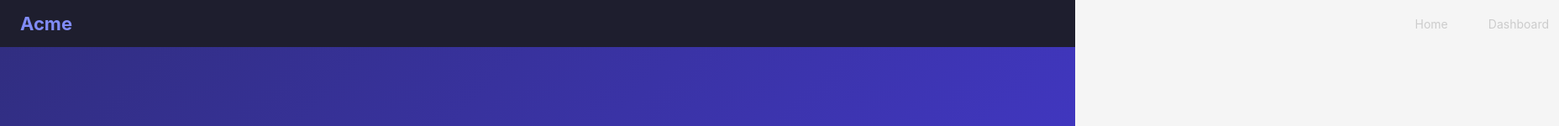
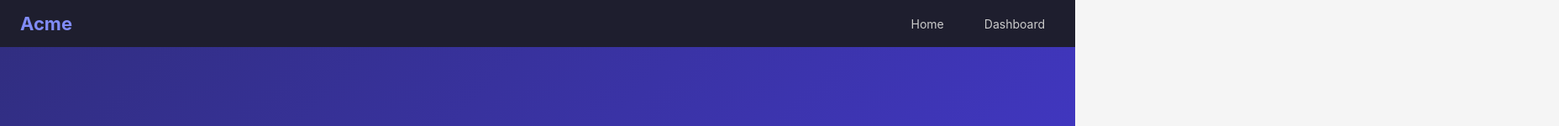
Before and after one commit to Elenion88/preflight-demo-app, a Next.js app: page / in a window 1280 px wide. Shown: the top 150 px of the page at 84% size, 1856 px wide, since content can reach past the window. Built offline with nearby package versions, Linux system fonts and the light colour scheme.

Commit message:
fix: [Preflight #3] Navigation links are very small and difficult to read (preflight #80) (#88)

```diff
--- a/src/app/globals.css
+++ b/src/app/globals.css
@@ -43,8 +43,6 @@ a {
   display: flex;
   gap: 24px;
   list-style: none;
-  /* BUG: Nav links are pushed off-screen to the right */
-  margin-right: -600px;
 }
 
 .navbar-links a {
```
